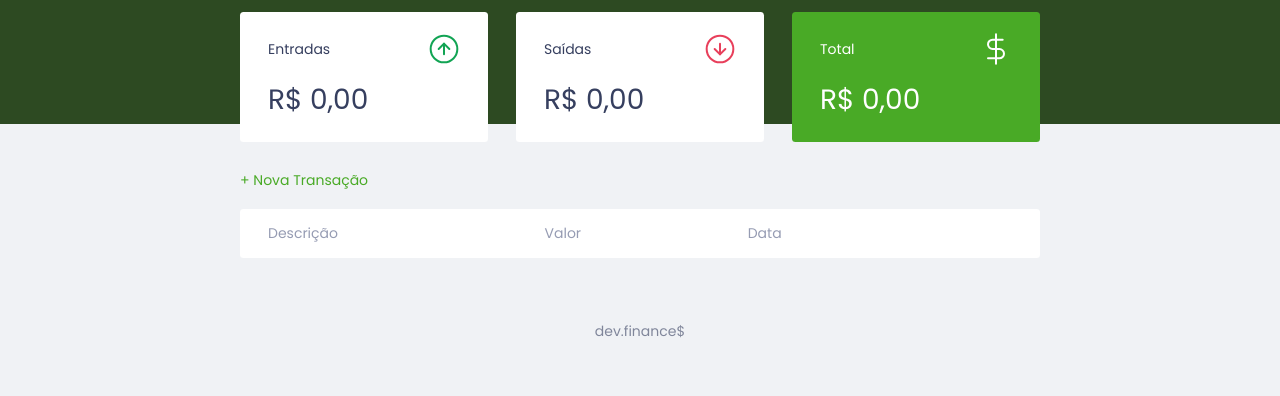
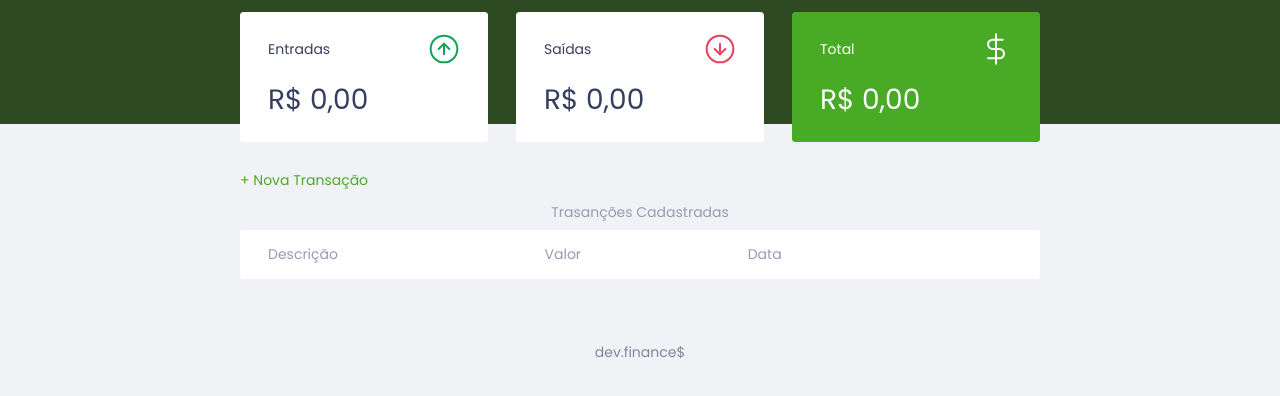
Before and after one commit to ElbertRibeiro/dev.finance, a plain HTML site: page index.html in a window 1280 px wide. Shown: the part 74-470 px from the top of the page. Drawn offline with Linux system fonts and the light colour scheme.

Commit message:
Update index.html

```diff
--- a/index.html
+++ b/index.html
@@ -58,6 +58,8 @@
                 class="button new">+ Nova Transação</a>
 
                 <table id="data-table">
+                    <caption>Trasanções Cadastradas</caption>
+
                     <thead>
                         <tr>
                             <th>Descrição</th>
```
